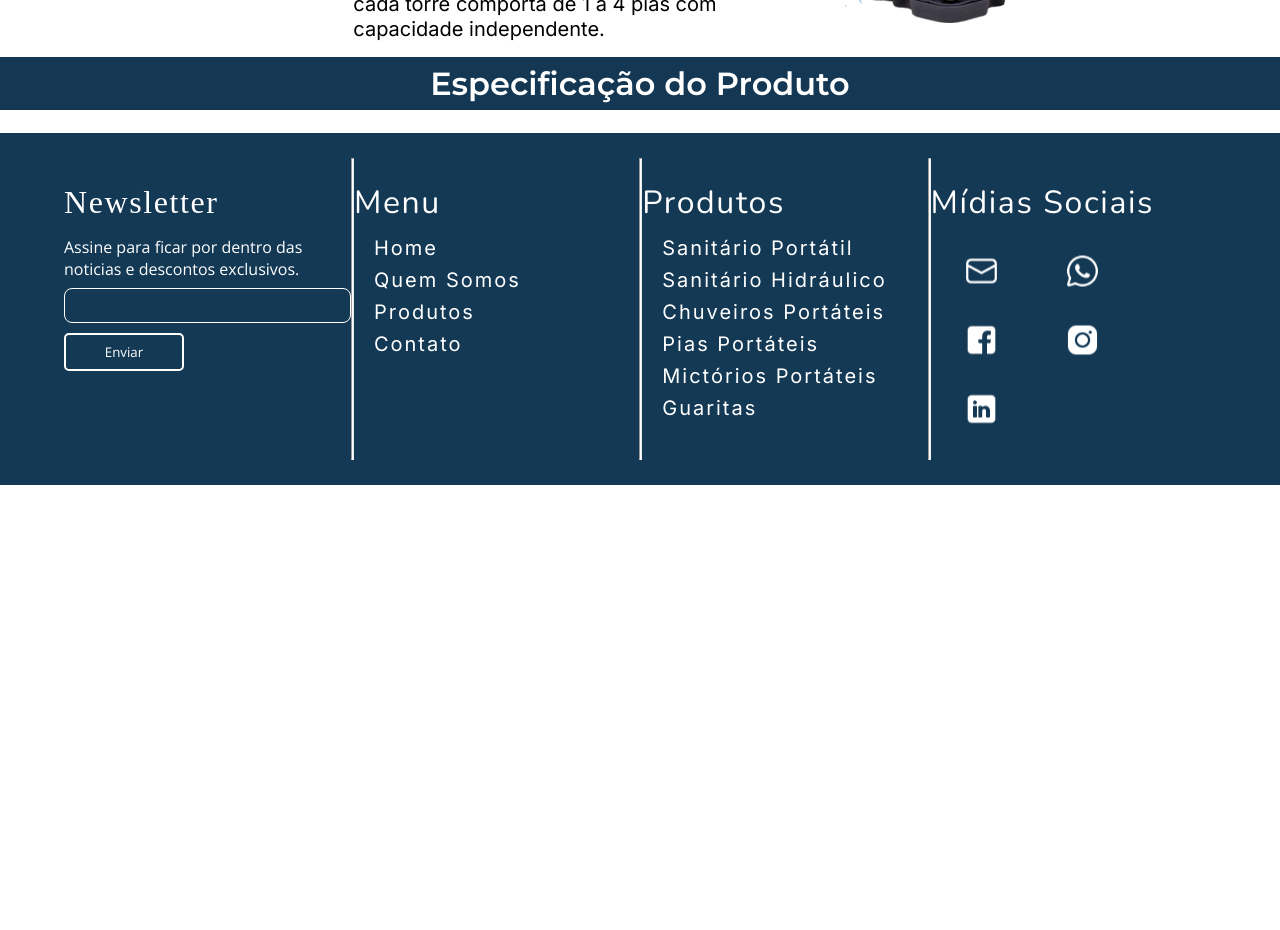
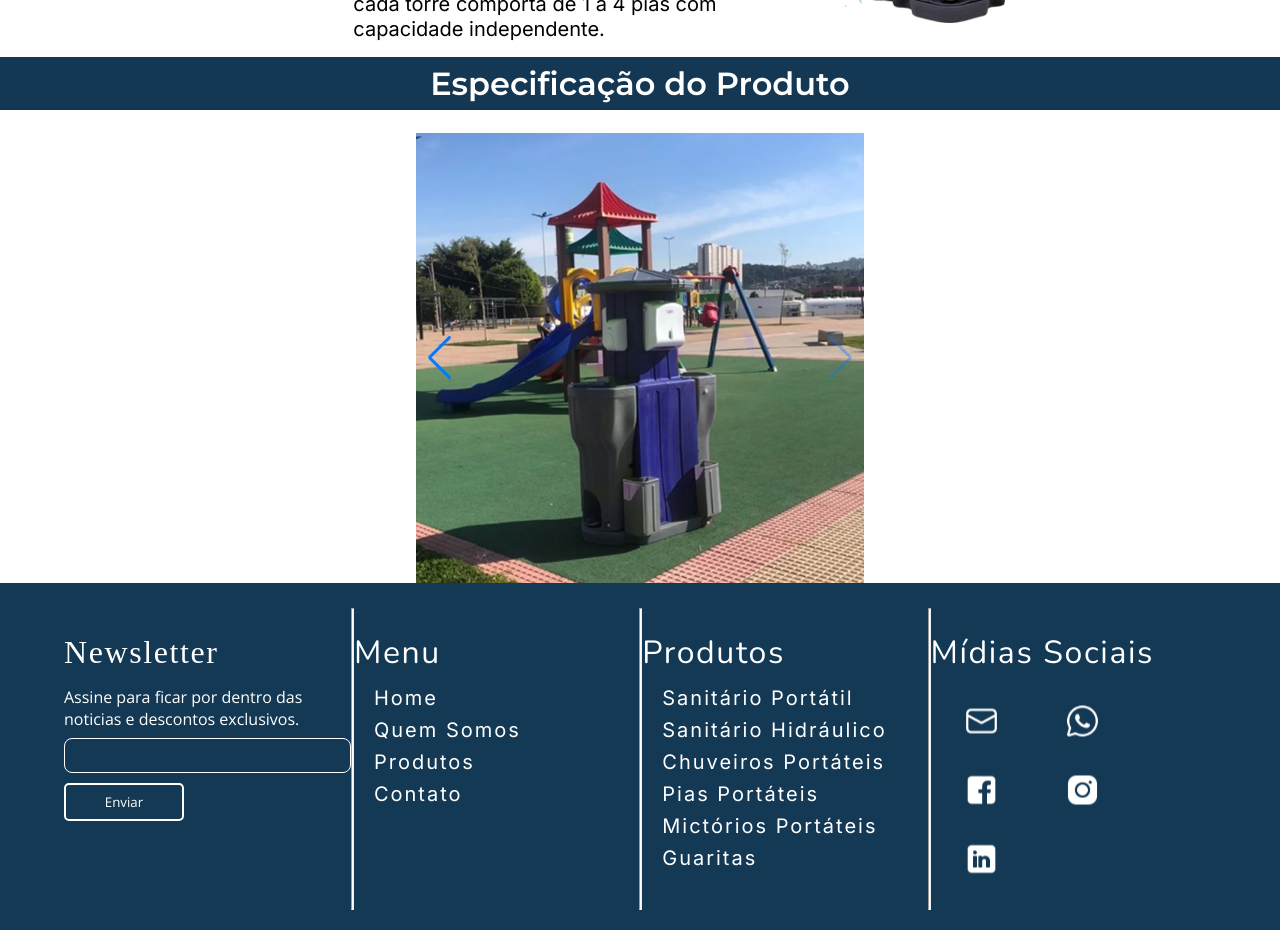
Before and after one commit to AmericaRental/america_rental_website, a React (Create React App) app in the folder america-theme/: page /produtos/pia in a window 1280 px wide. Shown: the part 840-1770 px from the top of the page. Before the commit the page ends 1325 px from the top, so only its background shows below. Built offline with nearby package versions, Linux system fonts and the light colour scheme; a web font is replaced by a local one.

Commit message:
:construction: pia's slide done

```diff
--- /dev/null
+++ b/america-theme/src/css/pia_swiper.css
@@ -0,0 +1,20 @@
+.swiperpia{
+    width: 35%;
+}
+
+.swiper-slide {
+    width: fit-content;
+}
+
+.swiperSlideItem{
+    width: 450px;
+}
+
+.swiperSlideItem > img {
+    width: auto;
+    height: 450px;
+}
+
+.swiper-button-prev .swiper-button-next{
+    color: black;
+}
--- a/america-theme/src/pages/Pia.jsx
+++ b/america-theme/src/pages/Pia.jsx
@@ -1,12 +1,16 @@
 import React from "react";
 import styled from "styled-components";
+import { Autoplay, Navigation } from "swiper";
+import { Swiper, SwiperSlide } from "swiper/react";
 import Footer from "../components/global/footer";
 import Header from "../components/global/header";
 
 import banner from "../images/pia/banner.svg";
+import '../css/pia_swiper.css';
 
 import pia from "../images/pia/pia.svg";
 import pia2 from "../images/pia/pia2.svg";
+import pia3 from "../images/pia/pia3.svg";
 
 function Pia() {
   const Banner = styled.div`
@@ -57,11 +61,11 @@ function Pia() {
     width: ${(props) => props.width || " 100vw"};
     height: auto;
     display: flex;
-    margin: ${props => props.margin || '0'};
+    margin: ${(props) => props.margin || "0"};
     flex-direction: ${(props) => props.direction || "row"};
     justify-content: ${(props) => props.jContent || "center"};
     align-items: ${(props) => props.itemsAlign || "center"};
-    background-color: ${props => props.background || 'transparent'};
+    background-color: ${(props) => props.background || "transparent"};
   `;
 
   const P = styled.p`
@@ -97,7 +101,7 @@ function Pia() {
         </Title>
       </Banner>
       <Main>
-        <Container width='80%' margin='0 auto'>
+        <Container width="80%" margin="0 auto">
           <Container width="60%" direction="column" jContent="center">
             <P txtTransform="Uppercase" size="1.1rem">
               Modelos Portáteis
@@ -135,13 +139,32 @@ function Pia() {
           <Img src={pia} alt="pia portátil" width={"20%"} margin="-2% 0 2% 0" />
         </Container>
 
-        <Container direction='column'>
-          <Container background='#143854' margin='0 0 1.8% 0'>
-            <P color='#fff' family='Montserrat' margin='7px 0'>Especificação do Produto</P>
+        <Container direction="column">
+          <Container background="#143854" margin="0 0 1.8% 0">
+            <P color="#fff" family="Montserrat" margin="7px 0">
+              Especificação do Produto
+            </P>
           </Container>
 
           <Container>
-
+            <Swiper
+              spaceBetween={30}
+              centeredSlides={true}
+              autoplay={{
+                autoplay: 1000,
+                disableOnInteraction: false,
+              }}
+              navigation={true}
+              modules={[Autoplay, Navigation]}
+              className='swiperpia'
+            >
+              <SwiperSlide className="swiperSlideItem">
+                <img src={pia2} />
+              </SwiperSlide>
+              <SwiperSlide className="swiperSlideItem">
+                <img src={pia3} />
+              </SwiperSlide>
+            </Swiper>
           </Container>
         </Container>
       </Main>
```
Also changed, not shown: america-theme/src/images/pia/pia3.svg (added).
